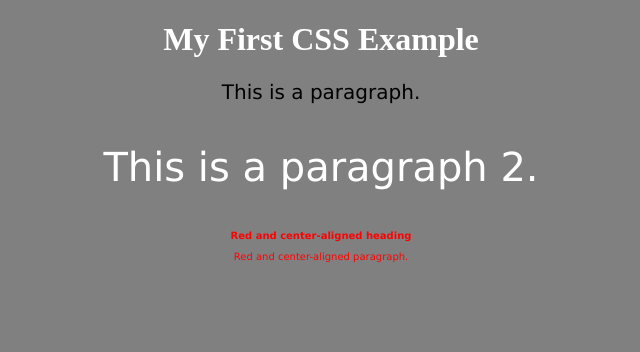
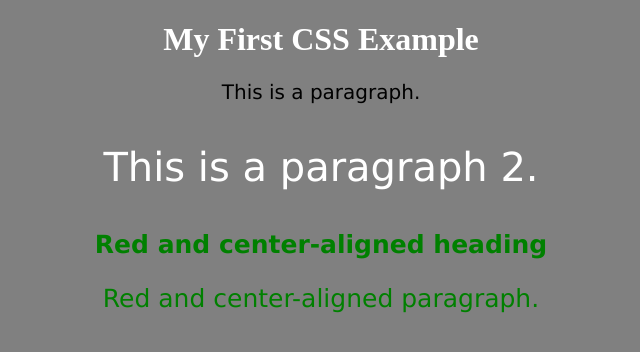
Before and after one commit to Priyanshu-choudhary/web, a plain HTML site: page css/1-basics.html in a window 1280 px wide. Shown: the whole page, without its empty margins (319-959 px from the left). Drawn offline with Linux system fonts and the light colour scheme.

Commit message:
Sun  3 Sep 18:36:01 IST 2023

```diff
--- a/css/1-basics.html
+++ b/css/1-basics.html
@@ -25,10 +25,10 @@ p {
 
  }
 
-.center{
+.right{
   font-family: verdana;
-  font-size: 10px;
-  color: red;
+  font-size: 25px;
+  color: green;
   text-align: center;
 
  }
@@ -43,7 +43,7 @@ p {
 <p>This is a paragraph.</p>
 
 <p id="para2">This is a paragraph 2.</p>
-<h1 class="center">Red and center-aligned heading</h1>
-<p class="center">Red and center-aligned paragraph.</p>
+<h1 class="right">Red and center-aligned heading</h1>
+<p class="right">Red and center-aligned paragraph.</p>
 </body>
 </html>
```
